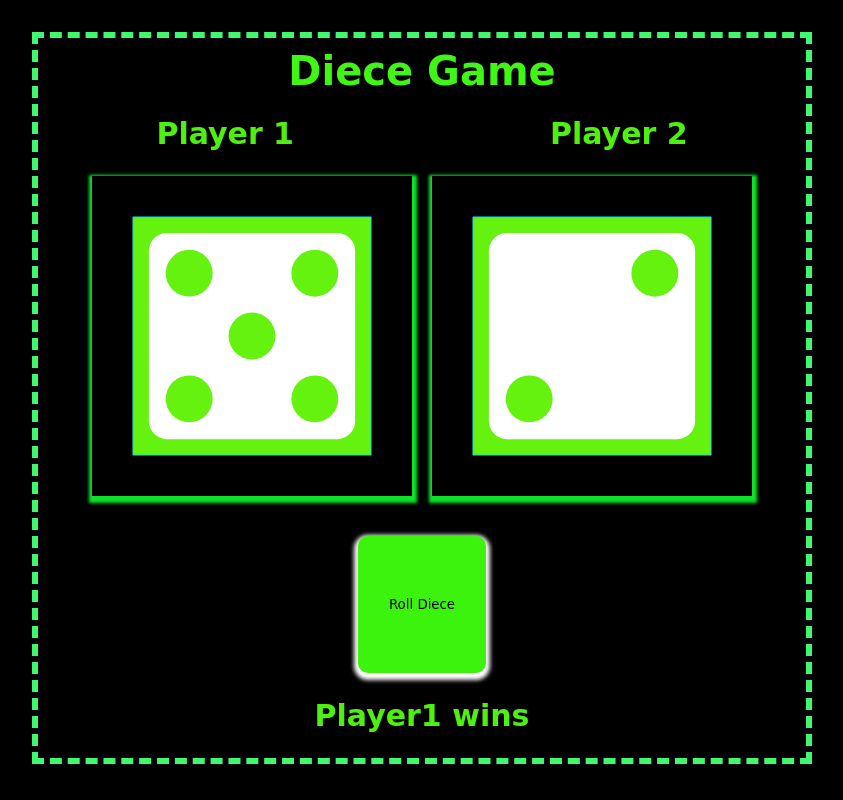
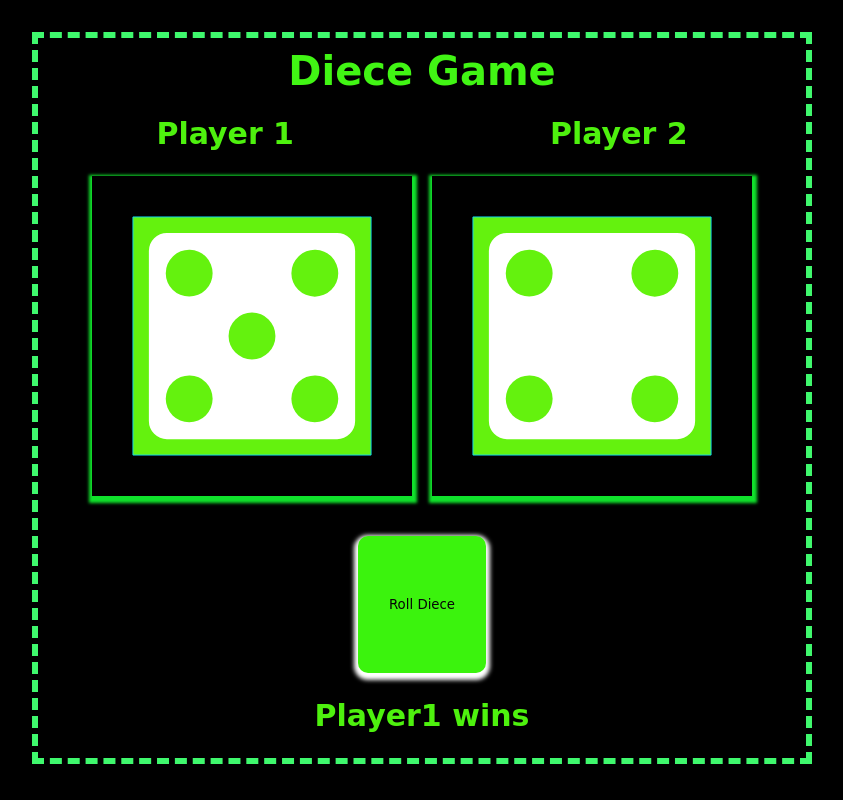
Before and after one commit to Vizosul-Natso/Dice-Game, a plain HTML site: page index.html in a window 1280 px wide. Shown: the whole page, without its empty margins (218-1061 px from the left). Drawn offline with Linux system fonts and the light colour scheme.

Commit message:
Update index.html

```diff
--- a/index.html
+++ b/index.html
@@ -114,7 +114,7 @@ img{
                     <img id="p1-img" src="https://raw.githubusercontent.com/Vizosul-Natso/Dice-Game/fab688d29ed1e20afbbb8b8fb1cf6ea98c9fb366/dice-six-faces-five.svg" alt="">
                 </div>
                 <div id="player2" class="img-container">
-                    <img id="p2-img" src="https://raw.githubusercontent.com/Vizosul-Natso/Dice-Game/fab688d29ed1e20afbbb8b8fb1cf6ea98c9fb366/dice-six-faces-two.svg" alt="">
+                    <img id="p2-img" src="https://raw.githubusercontent.com/Vizosul-Natso/Dice-Game/3bd861e75751558171c5a50160d6ae35701a9d6a/dice-six-faces-four.svg" alt="">
                 </div>
             </div>
             <button id="roll" onclick="rollDices()">Roll Diece</button>
```
